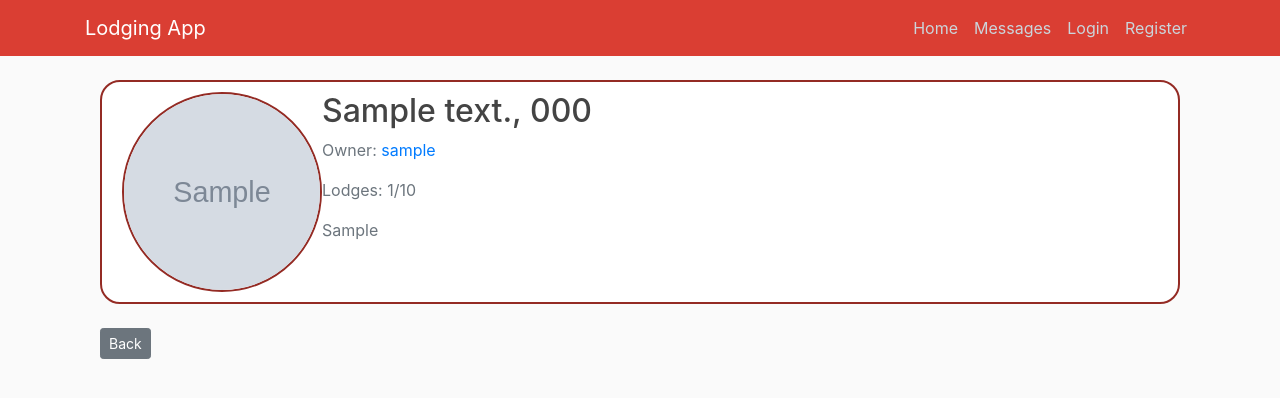
After one commit to Demetriade/Lodging, a Django app: page /lodge/1/ in a window 1280 px wide. The commit adds this page. Shown: the top 398 px of the page. Run offline with Django 3.2, Linux system fonts and the light colour scheme; tables that the repository leaves empty hold one stand-in row (values such as "Sample post"); grey boxes marked "Sample" are stand-in pictures; some libraries are stand-ins or nearby versions.

Commit message:
Add detail view, update, remove funct

```diff
--- a/lodging_project/lodgment/models.py
+++ b/lodging_project/lodgment/models.py
@@ -1,5 +1,6 @@
 from django.db import models
 from django.contrib.auth.models import User
+from django.urls import reverse
 
 
 class Lodge(models.Model):
@@ -13,3 +14,6 @@ class Lodge(models.Model):
 
     def __str__(self):
         return self.address
+
+    def get_absolute_url(self):
+        return reverse('lodge-detail', kwargs={'pk' : self.pk})
--- a/lodging_project/lodgment/templates/lodgment/base.html
+++ b/lodging_project/lodgment/templates/lodgment/base.html
@@ -36,6 +36,7 @@
               {% if user.is_authenticated %}
                 <a class="nav-item nav-link" href="{% url 'profile' %}">Profile</a>
                 <a class="nav-item nav-link" href="{% url 'logout' %}">Logout</a>
+                <img class="rounded-circle account-img" src="{{ user.profile.image.url }}" width="50" height="50">
               {% else %}
                 <a class="nav-item nav-link" href="{% url 'login' %}">Login</a>
                 <a class="nav-item nav-link" href="{% url 'register' %}">Register</a>
--- a/lodging_project/lodgment/templates/lodgment/home.html
+++ b/lodging_project/lodgment/templates/lodgment/home.html
@@ -7,11 +7,11 @@
         <div class="card h-100" style="width: 18rem;">
             <img class="card-img-top" src="{{ lodge.image.url }}">
             <div class="card-body">
-              <h5 class="card-title"><a href="#">{{ lodge.address }}, {{ lodge.postal_code }}</a></h5>
+              <h5 class="card-title"><a href="{% url 'lodge-detail' lodge.id %}">{{ lodge.address }}, {{ lodge.postal_code }}</a></h5>
               <p class="card-text">Owner: <a class="mr-2" href="#">{{ lodge.owner }}</a></p>
               <p class="card-text">Lodges: {{ lodge.lodged_nb }}/{{ lodge.total_nb }}</p>
               <p class="card-text">{{ lodge.information }}</p>
-              <a href="#" class="btn btn-primary">See</a>
+              <a href="{% url 'lodge-detail' lodge.id %}" class="btn btn-primary">See</a>
             </div>
         </div>
       </div>
@@ -21,7 +21,7 @@
         <img class="card-img-top" src="media/default_lodge_pic.jpg">
         <div class="card-body">
           <p class="card-text">Click here to add a new lodgment</p>
-          <a href="#" class="btn btn-primary">Add</a>
+          <a href="{% url 'lodge-create' %}" class="btn btn-primary">Add</a>
         </div>
       </div>
     </div>
--- /dev/null
+++ b/lodging_project/lodgment/templates/lodgment/lodge_detail.html
@@ -0,0 +1,23 @@
+{% extends "lodgment/base.html" %}
+{% block content %}
+<main role="main" class="container">
+  <div class="content-section">
+      <div class="media">
+          <img class="rounded-circle account-img" src="{{ object.image.url }}" width="200" height="200">
+          <div class="media-body">
+              <h2 class="account-heading">{{ object.address }}, {{ object.postal_code }}</h2>
+              <p class="text-secondary">Owner: <a href="#">{{ object.owner }}</a></p>
+              <p class="text-secondary">Lodges: {{ object.lodged_nb }}/{{ object.total_nb }}</p>
+              <p class="text-secondary">{{ object.information }}</p>
+              {% if object.owner == user %}
+                <div>
+                  <a class="btn btn-secondary btn-sm mt-1 mb-1" href="{% url 'lodge-update' object.id %}">Update</a>
+                  <a class="btn btn-danger btn-sm mt-1 mb-1" href="{% url 'lodge-delete' object.id %}">Delete</a>
+                </div>
+              {% endif %}
+          </div>
+      </div>
+  </div>
+  <a class="btn btn-secondary btn-sm mt-1 mb-1" href="{% url 'lodgment-home' %}">Back</a>
+</main>
+{% endblock content %}
--- a/lodging_project/lodgment/urls.py
+++ b/lodging_project/lodgment/urls.py
@@ -1,6 +1,11 @@
 from django.urls import path
+from .views import LodgeListView, LodgeDetailView, LodgeCreateView, LodgeUpdateView, LodgeDeleteView
 from . import views
 
 urlpatterns = [
-    path('', views.home, name='lodgment-home'),
+    path('', LodgeListView.as_view(), name='lodgment-home'),
+    path('lodge/<int:pk>/', LodgeDetailView.as_view(), name='lodge-detail'),
+    path('lodge/new/', LodgeCreateView.as_view(), name='lodge-create'),
+    path('lodge/<int:pk>/update/', LodgeUpdateView.as_view(), name='lodge-update'),
+    path('lodge/<int:pk>/delete/', LodgeDeleteView.as_view(), name='lodge-delete'),
 ]
--- a/lodging_project/lodgment/views.py
+++ b/lodging_project/lodgment/views.py
@@ -1,4 +1,6 @@
 from django.shortcuts import render
+from django.contrib.auth.mixins import LoginRequiredMixin, UserPassesTestMixin
+from django.views.generic import ListView, DetailView, CreateView, UpdateView, DeleteView
 from .models import Lodge
 
 
@@ -7,3 +9,48 @@ def home(request):
         'lodges': Lodge.objects.all()
     }
     return render(request, 'lodgment/home.html', context)
+
+
+class LodgeListView(ListView):
+    model = Lodge
+    template_name = 'lodgment/home.html'
+    context_object_name = 'lodges'
+
+
+class LodgeDetailView(DetailView):
+    model = Lodge
+
+
+class LodgeCreateView(LoginRequiredMixin, CreateView):
+    model = Lodge
+    fields = ['address', 'postal_code', 'image', 'total_nb', 'lodged_nb', 'information']
+
+    def form_valid(self, form):
+        form.instance.owner = self.request.user
+        return super().form_valid(form)
+
+
+class LodgeUpdateView(LoginRequiredMixin, UserPassesTestMixin, UpdateView):
+    model = Lodge
+    fields = ['address', 'postal_code', 'image', 'total_nb', 'lodged_nb', 'information']
+
+    def form_valid(self, form):
+        form.instance.owner = self.request.user
+        return super().form_valid(form)
+
+    def test_func(self):
+        lodge = self.get_object()
+        if self.request.user == lodge.owner:
+            return True
+        return False
+
+
+class LodgeDeleteView(LoginRequiredMixin, UserPassesTestMixin, DeleteView):
+    model = Lodge
+    success_url = '/'
+
+    def test_func(self):
+        lodge = self.get_object()
+        if self.request.user == lodge.owner:
+            return True
+        return False
--- a/lodging_project/users/templates/users/login.html
+++ b/lodging_project/users/templates/users/login.html
@@ -1,8 +1,6 @@
 {% extends "lodgment/base.html" %}
 {% load crispy_forms_tags %}
 {% block content %}
-<div class="row">
-    <div class="col-md-8">
       <div class="content-section">
           <form method="POST">
                 {% csrf_token %}
@@ -20,6 +18,4 @@
             </small>
           </div>
       </div>
-    </div>
-</div>
 {% endblock content %}
--- a/lodging_project/users/templates/users/register.html
+++ b/lodging_project/users/templates/users/register.html
@@ -1,8 +1,6 @@
 {% extends "lodgment/base.html" %}
 {% load crispy_forms_tags %}
 {% block content %}
-<div class="row">
-    <div class="col-md-8">
       <div class="content-section">
           <form method="POST">
                 {% csrf_token %}
@@ -20,6 +18,4 @@
             </small>
           </div>
       </div>
-    </div>
-</div>
 {% endblock content %}
```
Also changed, not shown: lodging_project/lodgment/templates/lodgment/lodge_confirm_delete.html (added, +16 -0 lines), lodging_project/lodgment/templates/lodgment/lodge_form.html (added, +20 -0 lines), lodging_project/media/lodgment_pics/TheStanleyHotel.jpg (added), lodging_project/media/lodgment_pics/TheStanleyHotel_isJUFR5.jpg (added), lodging_project/media/lodgment_pics/nuage.jpg (added).
